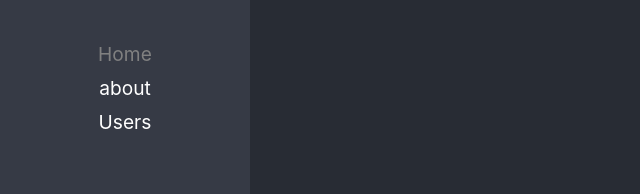
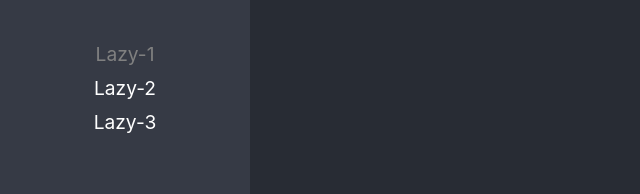
Before and after one commit to kerkox/react-adv-6, a React (Create React App) app: page /lazy1 in a window 1280 px wide. Shown: the part 155-349 px from the top of the page, without its empty margins (0-640 px from the left). Built offline with nearby package versions, Linux system fonts and the light colour scheme.

Commit message:
LazyLoad Basico Listo

```diff
--- a/src/01-lazyload/pages/LazyPage1.tsx
+++ b/src/01-lazyload/pages/LazyPage1.tsx
@@ -3,3 +3,5 @@
     <div>LazyPage1</div>
   )
 }
+
+export default LazyPage1;
--- a/src/01-lazyload/pages/LazyPage2.tsx
+++ b/src/01-lazyload/pages/LazyPage2.tsx
@@ -3,3 +3,5 @@
     <div>LazyPage2</div>
   )
 }
+
+export default LazyPage2;
--- a/src/01-lazyload/pages/LazyPage3.tsx
+++ b/src/01-lazyload/pages/LazyPage3.tsx
@@ -3,3 +3,5 @@
     <div>LazyPage3</div>
   )
 }
+
+export default LazyPage3;
--- a/src/routes/Navigation.tsx
+++ b/src/routes/Navigation.tsx
@@ -1,48 +1,47 @@
-import { BrowserRouter, Navigate, NavLink, Route, Routes } from "react-router-dom"
-import logo from "../logo.svg"
-import { LazyPage1, LazyPage2, LazyPage3 } from "../01-lazyload/pages";
+import {
+  BrowserRouter,
+  Navigate,
+  NavLink,
+  Route,
+  Routes,
+} from "react-router-dom";
+import logo from "../logo.svg";
+import { routes } from "./routes";
+import { Suspense } from "react";
 
 export const Navigation = () => {
   return (
+    <Suspense fallback={<span>Loading...</span>}>
       <BrowserRouter>
         <div className="main-layout">
           <nav>
             <img src={logo} alt="React logo" />
             <ul>
-            <li>
+              {routes.map((route) => (
+                <li key={route.to}>
                   <NavLink
-                to="/lazy1"
+                    to={route.to}
                     className={({ isActive }) => (isActive ? "nav-active" : "")}
                   >
-                Home
+                    {route.name}
                   </NavLink>
                 </li>
-            <li>
-              <NavLink
-                to="/lazy2"
-                className={({ isActive }) => (isActive ? "nav-active" : "")}
-              >
-                about
-              </NavLink>
-            </li>
-            <li>
-              <NavLink
-                to="/lazy3"
-                className={({ isActive }) => (isActive ? "nav-active" : "")}
-              >
-                Users
-              </NavLink>
-            </li>
+              ))}
             </ul>
           </nav>
 
           <Routes>
-          <Route path="/lazy1" element={<LazyPage1 />} />
-          <Route path="/lazy2" element={ <LazyPage2 />} />
-          <Route path="/lazy3" element={<LazyPage3 />} />
-          <Route path="*" element={<Navigate to="/lazy1" replace /> }  />
+            {routes.map((route) => (
+              <Route
+                key={route.to}
+                path={route.path}
+                element={<route.Component />}
+              />
+            ))}
+            <Route path="*" element={<Navigate to={routes[0].to} replace />} />
           </Routes>
         </div>
       </BrowserRouter>
+    </Suspense>
   );
-}
+};
--- /dev/null
+++ b/src/routes/routes.ts
@@ -0,0 +1,35 @@
+import { lazy, LazyExoticComponent } from "react";
+
+type JSXComponent = () => JSX.Element;
+
+interface Route {
+  to: string;
+  path: string;
+  Component: LazyExoticComponent<JSXComponent> | JSXComponent;
+  name: string;
+}
+
+const Lazy1 = lazy(() => import(/* webpackChunckName: "LazyPage1" */ '../01-lazyload/pages/LazyPage1'));
+const Lazy2 = lazy(() => import(/* webpackChunckName: "LazyPage2" */ '../01-lazyload/pages/LazyPage2'));
+const Lazy3 = lazy(() => import(/* webpackChunckName: "LazyPage3" */ '../01-lazyload/pages/LazyPage3'));
+
+export const routes: Route[] = [
+  {
+    to: '/lazy1',
+    path: 'lazy1',
+    Component: Lazy1,
+    name: 'Lazy-1'
+  },
+  {
+    to: '/lazy2',
+    path: 'lazy2',
+    Component: Lazy2,
+    name: 'Lazy-2'
+  },
+  {
+    to: '/lazy3',
+    path: 'lazy3',
+    Component: Lazy3,
+    name: 'Lazy-3'
+  },
+]
```
Lines whose indentation alone changed are shown as unchanged.
